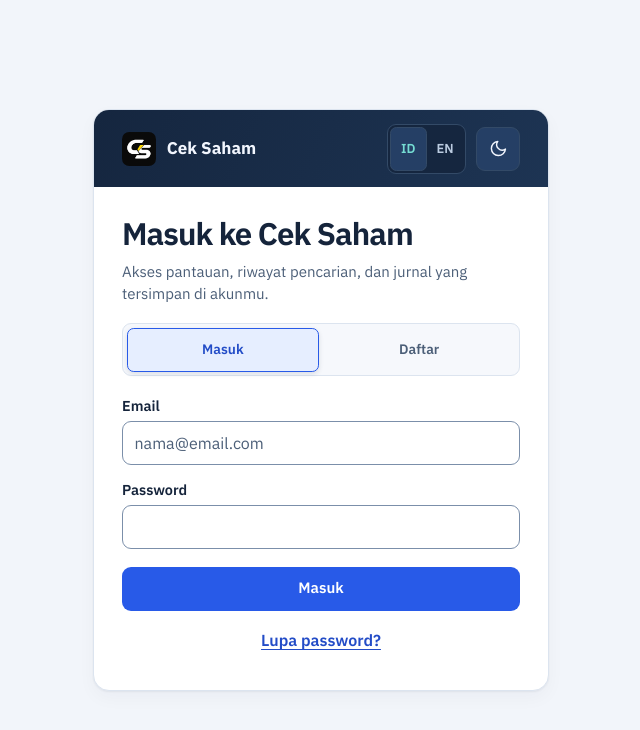
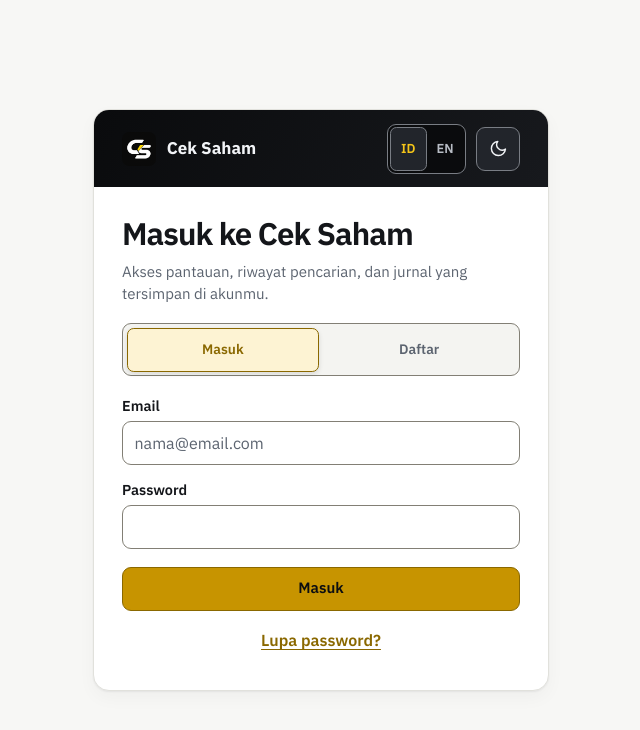
Before and after one commit to PutraSaputraa/Se_ticker, a React (Vite) app: page / in a window 1280 px wide. Shown: the top 730 px of the page, without its empty margins (319-959 px from the left). Built offline with nearby package versions, Linux system fonts and the light colour scheme; no server answers.

Commit message:
Rebrand workspace palette and redesign dashboard

```diff
--- a/src/App.css
+++ b/src/App.css
@@ -17,53 +17,53 @@
   --header-height: 4.2rem;
   --anchor-gap: 0.75rem;
   scroll-padding-block-start: calc(var(--header-height) + var(--anchor-gap));
-  --page: #f2f5fa;
+  --page: #f7f7f5;
   --surface: #ffffff;
-  --surface-muted: #f6f8fc;
-  --surface-tint: #eaf0f8;
-  --surface-heading: #eef3fa;
-  --surface-hover: #edf3fe;
-  --surface-identity: #edf5fc;
-  --chart-surface: #f8fafe;
-  --chart-grid: #dce6f2;
-  --text: #15243b;
-  --muted: #4c5f78;
-  --border: #dce4ef;
+  --surface-muted: #f4f4f1;
+  --surface-tint: #edede9;
+  --surface-heading: #f0f0ec;
+  --surface-hover: #f0f0eb;
+  --surface-identity: #f5f4ef;
+  --chart-surface: #fafaf8;
+  --chart-grid: var(--border);
+  --text: #14161a;
+  --muted: #5c6470;
+  --border: #e1e1dc;
   --field: #ffffff;
-  --field-border: #7b8faa;
-  --workspace-action: #285ae8;
-  --action-text: #234cc7;
-  --workspace-action-hover: #1d46c2;
-  --workspace-action-active: #17399f;
-  --workspace-action-soft: #e6eeff;
-  --workspace-on-action: #ffffff;
-  --support: #087f8c;
-  --support-text: #076873;
-  --support-soft: #e2f4f5;
-  --support-border: #b7dbe0;
-  --focus: #2454de;
-  --positive: #176143;
-  --positive-soft: #e8f4ec;
-  --negative: #a02d3c;
-  --negative-soft: #fbedf0;
-  --warning: #865200;
-  --warning-soft: #fff1d5;
-  --danger: #8a305a;
-  --danger-soft: #f9edf5;
-  --danger-border: #e1b6cc;
-  --nav-surface: #15263f;
-  --nav-text: #f2f6fe;
-  --nav-muted: #bccce1;
-  --nav-hover: #1f3551;
-  --nav-current: #253f65;
-  --nav-edge: #334a67;
-  --nav-accent: #75ddd3;
-  --nav-focus: #a9ccff;
-  --brand-surface: #1d3453;
-  --backdrop: rgb(12 23 42 / 0.62);
-  --shadow-panel: 0 1px 2px rgb(21 36 59 / 0.06), 0 7px 18px rgb(21 36 59 / 0.035);
-  --shadow-raised: 0 0.9rem 2.5rem rgb(19 36 60 / 0.19);
-  --shadow-control: 0 2px 5px rgb(21 36 59 / 0.12);
+  --field-border: #827f75;
+  --workspace-action: #c79400;
+  --action-text: #8a6800;
+  --workspace-action-hover: #a87e00;
+  --workspace-action-active: #8a6800;
+  --workspace-action-soft: #fdf3d3;
+  --workspace-on-action: #0c0e11;
+  --support: #c79400;
+  --support-text: #8a6800;
+  --support-soft: #fdf3d3;
+  --support-border: #e8d9a6;
+  --focus: var(--action-text);
+  --positive: #15803d;
+  --positive-soft: #e8f5ec;
+  --negative: #b91c1c;
+  --negative-soft: #fbeaea;
+  --warning: #a16207;
+  --warning-soft: #fdf3d3;
+  --danger: #b91c1c;
+  --danger-soft: #fbeaea;
+  --danger-border: #efc9c9;
+  --nav-surface: #0a0b0d;
+  --nav-text: #f2f4f7;
+  --nav-muted: #b8bdc5;
+  --nav-hover: #303238;
+  --nav-current: #22252b;
+  --nav-edge: #797d84;
+  --nav-accent: #f5c518;
+  --nav-focus: var(--nav-accent);
+  --brand-surface: #17191d;
+  --backdrop: rgb(12 14 17 / 0.62);
+  --shadow-panel: 0 1px 2px rgb(20 22 26 / 0.06), 0 7px 18px rgb(20 22 26 / 0.035);
+  --shadow-raised: 0 0.9rem 2.5rem rgb(20 22 26 / 0.19);
+  --shadow-control: 0 2px 5px rgb(20 22 26 / 0.12);
   --workspace-title-size: clamp(1.875rem, 3.5cqi, 2.625rem);
   --section-title-size: clamp(1.125rem, 2.15cqi, 1.375rem);
   --workspace-card-radius: 1rem;
@@ -82,49 +82,41 @@
 
 :root[data-theme="dark"] {
   color-scheme: dark;
-  --page: #0a1220;
-  --surface: #17263e;
-  --surface-muted: #111d31;
-  --surface-tint: #1e3250;
-  --surface-heading: #1c2f4b;
-  --surface-hover: #24395a;
-  --surface-identity: #19304d;
-  --chart-surface: #101c30;
-  --chart-grid: #31455e;
-  --text: #edf3fc;
-  --muted: #a8bad0;
-  --border: #33465f;
-  --field: #0e1a2c;
-  --field-border: #6e86a6;
-  --workspace-action: #91b2ff;
-  --action-text: #aac4ff;
-  --workspace-action-hover: #bdd1ff;
-  --workspace-action-active: #7d9ff4;
-  --workspace-action-soft: #233c60;
-  --workspace-on-action: #0e1e39;
-  --support: #72d5d4;
-  --support-text: #94dedb;
-  --support-soft: #193b45;
-  --support-border: #35606a;
-  --focus: #aac7ff;
-  --positive: #83d0a7;
-  --positive-soft: #1d3b31;
-  --negative: #ffadb7;
-  --negative-soft: #492937;
-  --warning: #efc77a;
-  --warning-soft: #483820;
-  --danger: #f3b0d1;
-  --danger-soft: #432a43;
-  --danger-border: #805673;
-  --nav-surface: #101c2f;
-  --nav-text: #eef3fc;
-  --nav-muted: #b1c3dc;
-  --nav-hover: #1a2d49;
-  --nav-current: #263f62;
-  --nav-edge: #2a3e59;
-  --nav-accent: #7ddfd7;
-  --brand-surface: #1a304c;
-  --backdrop: rgb(4 10 21 / 0.76);
+  --page: #0c0e11;
+  --surface: #15181d;
+  --surface-muted: #101318;
+  --surface-tint: #1b1f26;
+  --surface-heading: #1b2027;
+  --surface-hover: #22272f;
+  --surface-identity: #171a1f;
+  --chart-surface: var(--surface-muted);
+  --text: #f2f4f7;
+  --muted: #9aa3af;
+  --border: #2a303a;
+  --field: #101318;
+  --field-border: #757c86;
+  --workspace-action: #f5c518;
+  --action-text: #f5c518;
+  --workspace-action-hover: #ffd94a;
+  --workspace-action-active: #d9a90e;
+  --workspace-action-soft: #2e2a14;
+  --workspace-on-action: #0c0e11;
+  --support: #f5c518;
+  --support-text: #ffd94a;
+  --support-soft: #2e2a14;
+  --support-border: #4a4018;
+  --focus: var(--workspace-action);
+  --positive: #4ade80;
+  --positive-soft: #152a1c;
+  --negative: #f87171;
+  --negative-soft: #33191b;
+  --warning: #f5c518;
+  --warning-soft: #2e2a14;
+  --danger: #f87171;
+  --danger-soft: #33191b;
+  --danger-border: #5a2a2e;
+  --nav-surface: #0a0b0d;
+  --backdrop: rgb(0 0 0 / 0.76);
   --shadow-panel: 0 1px 2px rgb(0 0 0 / 0.28), 0 6px 16px rgb(0 0 0 / 0.14);
   --shadow-raised: 0 0.9rem 2.5rem rgb(0 0 0 / 0.5);
   --shadow-control: 0 2px 5px rgb(0 0 0 / 0.3);
@@ -244,8 +236,8 @@ button:disabled, input:disabled, select:disabled, textarea:disabled { cursor: no
   position: sticky;
   top: 0;
   z-index: 8;
-  background: var(--surface);
-  border-bottom: 1px solid var(--border);
+  background: var(--nav-surface);
+  border-bottom: 1px solid var(--nav-current);
   box-shadow: var(--shadow-panel);
 }
 
@@ -324,19 +316,10 @@ button:disabled, input:disabled, select:disabled, textarea:disabled { cursor: no
 
 .language-switcher button:hover { color: var(--action-text); }
 
-@media (min-width: 58.001rem) {
-  .workspace-bar .language-switcher { border-color: var(--nav-edge); background: var(--nav-surface); }
-  .workspace-bar .language-switcher button { --focus: var(--nav-focus); color: var(--nav-muted); }
-  .workspace-bar .language-switcher button[aria-pressed="true"] {
-    border-color: var(--nav-edge);
-    background: var(--nav-current);
-    color: var(--nav-accent);
-  }
-}
-
-.auth-brand-row .language-switcher { border-color: var(--nav-edge); background: var(--nav-surface); }
-.auth-brand-row .language-switcher button { --focus: var(--nav-focus); color: var(--nav-muted); }
-.auth-brand-row .language-switcher button[aria-pressed="true"] {
+:is(.workspace-bar, .auth-brand-row) .language-switcher { border-color: var(--nav-edge); background: var(--nav-surface); }
+:is(.workspace-bar, .auth-brand-row) .language-switcher button { --focus: var(--nav-focus); color: var(--nav-muted); }
+:is(.workspace-bar, .auth-brand-row) .language-switcher button:hover { color: var(--nav-text); }
+:is(.workspace-bar, .auth-brand-row) .language-switcher button[aria-pressed="true"] {
   border-color: var(--nav-edge);
   background: var(--nav-current);
   color: var(--nav-accent);
@@ -398,14 +381,18 @@ button:disabled, input:disabled, select:disabled, textarea:disabled { cursor: no
   background: var(--surface-hover);
 }
 
-/* Pada pita brand navy, tombol tema memakai permukaan navigasi yang
-   sedikit lebih terang dari pita agar tetap terbaca di kedua tema. */
-.auth-brand-row .theme-toggle {
+/* Tombol pada pita hitam memakai permukaan navigasi dan cincin fokus emas. */
+:is(.workspace-bar, .auth-brand-row) :is(.theme-toggle, .support-trigger, .account-menu summary) {
+  --focus: var(--nav-focus);
   background: var(--nav-current);
   border-color: var(--nav-edge);
   color: var(--nav-text);
 }
-.auth-brand-row .theme-toggle:hover { background: var(--nav-edge); }
+
+:is(.workspace-bar, .auth-brand-row) :is(.theme-toggle:hover, .support-trigger:hover, .account-menu summary:hover, .account-menu[open] summary) {
+  background: var(--nav-hover);
+}
+
 .account-menu { position: relative; }
 .account-menu summary { list-style: none; }
 .account-menu summary::-webkit-details-marker { display: none; }
@@ -435,23 +422,8 @@ button:disabled, input:disabled, select:disabled, textarea:disabled { cursor: no
   overflow-wrap: anywhere;
 }
 
-@media (width > 58rem) {
-  .workspace-bar { background: var(--nav-surface); border-color: var(--nav-edge); }
-  .workspace-bar .brand { --focus: var(--nav-focus); color: var(--nav-text); }
-
-  .workspace-bar :is(.theme-toggle, .support-trigger, .account-menu summary) {
-    --focus: var(--nav-focus);
-    background: var(--nav-current);
-    border-color: var(--nav-edge);
-    color: var(--nav-text);
-  }
-
-  .workspace-bar :is(.theme-toggle:hover, .support-trigger:hover, .account-menu summary:hover, .account-menu[open] summary) {
-    background: var(--nav-edge);
-  }
-
-  .workspace-bar .account-chevron { color: var(--nav-muted); }
-}
+.workspace-bar .brand { --focus: var(--nav-focus); color: var(--nav-text); }
+.workspace-bar .account-chevron { color: var(--nav-muted); }
 
 .workspace { min-width: 0; padding-block: clamp(1rem, 2.3vw, 2rem) 2rem; }
 .workspace-route { min-width: 0; }
@@ -498,7 +470,7 @@ button:disabled, input:disabled, select:disabled, textarea:disabled { cursor: no
   gap: 0.5rem;
   min-height: var(--touch-size);
   padding: 0.45rem 0.86rem;
-  border: 1px solid transparent;
+  border: 1px solid var(--action-text);
   border-radius: var(--field-radius);
   background: var(--workspace-action);
   color: var(--workspace-on-action);
@@ -516,7 +488,7 @@ button:disabled, input:disabled, select:disabled, textarea:disabled { cursor: no
 }
 
 :is(.scan-button, .check-button):active:not(:disabled, [aria-disabled="true"]) {
-  background: var(--workspace-action-active);
+  background: color-mix(in srgb, var(--workspace-action-active) 60%, var(--workspace-action));
 }
 
 .account-signout, .watch-toggle {
@@ -529,7 +501,7 @@ button:disabled, input:disabled, select:disabled, textarea:disabled { cursor: no
   :is(.account-signout, .watch-toggle):hover:not(:disabled) { background: var(--workspace-action-soft); }
 }
 :is(.account-signout, .watch-toggle):active:not(:disabled) { background: var(--workspace-action-soft); }
-.watch-toggle--active { background: var(--workspace-action-soft); border-color: var(--workspace-action); }
+.watch-toggle--active { background: var(--workspace-action-soft); border-color: var(--action-text); }
 
 .text-button {
   background: transparent;
@@ -788,7 +760,7 @@ button:disabled, input:disabled, select:disabled, textarea:disabled { cursor: no
   align-items: center;
   gap: 0.22rem;
   padding: 0.22rem;
-  border: 1px solid var(--border);
+  border: 1px solid var(--field-border);
   border-radius: var(--field-radius);
   background: var(--surface-muted);
 }
@@ -806,7 +778,7 @@ button:disabled, input:disabled, select:disabled, textarea:disabled { cursor: no
 }
 .auth-tabs button { flex: 1; }
 .auth-tabs button[aria-pressed="true"], .candle-timeframe-btn--active {
-  border-color: var(--workspace-action);
+  border-color: var(--action-text);
   background: var(--workspace-action-soft);
   color: var(--action-text);
   box-shadow: var(--shadow-control);
@@ -849,7 +821,7 @@ a.symbol-badge:hover { text-decoration: underline; }
   line-height: 1.35;
 }
 .status--breakout, .trend-score--pass { background: var(--support-soft); color: var(--support-text); }
-.status--near { background: var(--warning-soft); color: var(--warning); }
+.status--near { background: var(--warning-soft); color: color-mix(in srgb, var(--warning) 90%, var(--text)); }
 .trend--up { color: var(--positive); }
 .trend--down { color: var(--negative); }
 
--- a/src/components/JournalPnlCalendar.css
+++ b/src/components/JournalPnlCalendar.css
@@ -42,7 +42,7 @@
 }
 
 .journal-calendar-grid .journal-calendar-pad { background: transparent; }
-.journal-calendar [data-tone="gain"] { color: var(--positive); }
+.journal-calendar [data-tone="gain"] { color: color-mix(in srgb, var(--positive) 84%, var(--text)); }
 .journal-calendar [data-tone="loss"] { color: var(--negative); }
 .journal-calendar [data-tone="flat"] { color: var(--text); }
 .journal-calendar-grid [data-tone="gain"] { background: color-mix(in srgb, var(--positive) 12%, var(--surface)); }
```
Also changed, not shown: src/pages/DashboardPage.jsx (+9 -4 lines), src/styles/dashboard.css (+29 -11 lines), src/styles/journal.css (+6 -6 lines), src/styles/research.css (+5 -5 lines), src/styles/stock.css (+9 -9 lines), 1 other file (tests, documents, lock files or other folders).
